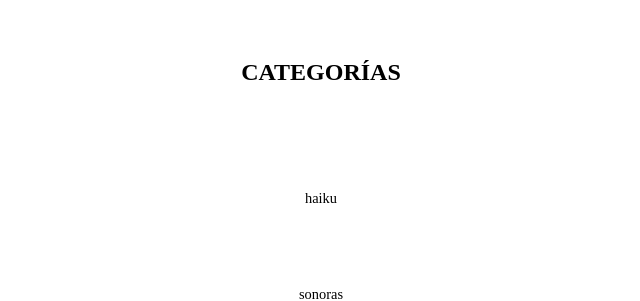
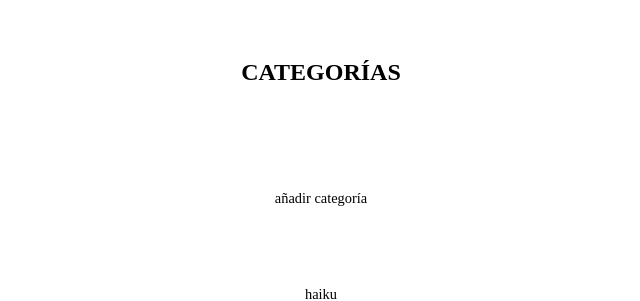
Before and after one commit to PROYECTO-RAIO/RAIO-ADMIN-FE, a React (Vite) app: page /categorias in a window 1280 px wide. Shown: the part 102-403 px from the top of the page, without its empty margins (319-959 px from the left). Built offline with nearby package versions, Linux system fonts and the light colour scheme; a web font is replaced by a local one.

Commit message:
crear botón añadir categoría en página categorías

```diff
--- a/src/pages/CategoryPage.jsx
+++ b/src/pages/CategoryPage.jsx
@@ -7,13 +7,23 @@ function CategoryPage() {
     const categories = ['haiku', 'sonoras', 'bot'];
 
     const handleCategoryClick = (categoryName) => {
-        navigate(`/view/${categoryName}`);
+        navigate(`/ver/${categoryName}`);
     };
+
+    const handleCreateClick = () => {
+        navigate('/crear');
+    }
 
     return (
         <section aria-labelledby="category-title">
             <h1 className="category-title">CATEGORÍAS</h1>
             <ul className="category-container">
+                <li key="create">
+                    <CategoryCard
+                        name="añadir categoría"
+                        onClick={handleCreateClick}
+                    />
+                </li>
                 {categories.map(category => (
                     <li key={category}>
                         <CategoryCard
@@ -27,5 +37,4 @@ function CategoryPage() {
     )
 }
 
-
 export default CategoryPage;
```
